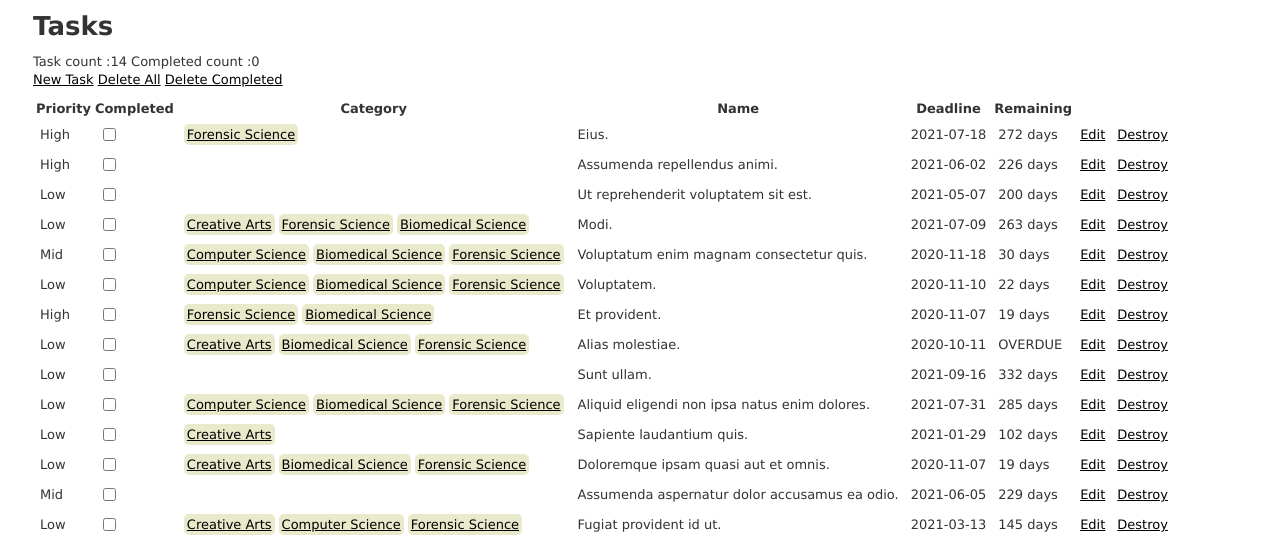
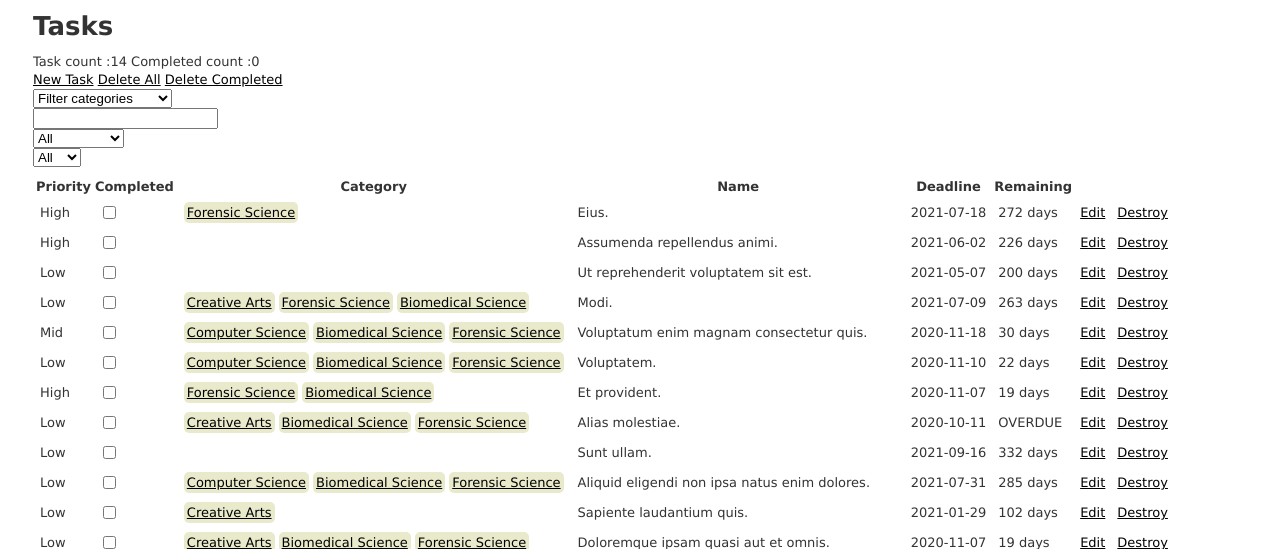
Before and after one commit to helenxfu/starcloud-candy-jars, a Rails app: page /tasks in a window 1280 px wide. Shown: the part 87-636 px from the top of the page. Run offline with Rails 7, Linux system fonts and the light colour scheme; a user stored in the database is signed in; data comes from the database, SQL or seed files in the repository; style sheets or scripts are compiled from the project's sources; some libraries are stand-ins or nearby versions.

Commit message:
individually working form

```diff
--- a/app/controllers/tasks_controller.rb
+++ b/app/controllers/tasks_controller.rb
@@ -1,11 +1,25 @@
 class TasksController < ApplicationController
   before_action :require_user
   before_action :set_task, only: [:edit, :update, :destroy]
+  before_action :index_params, only: :index
 
   def index
-    @tasks = current_user.tasks.paginate(page: params[:page], per_page: 50)
+    # debugger
+    if params[:search]
+      @tasks = current_user.tasks.where("name LIKE ?", "%#{params[:search]}%").paginate(page: params[:page], per_page: 50)
+    elsif params[:category_id]
+      category_id = params[:category_id].to_i
+      @tasks = current_user.categories.find(category_id).tasks.paginate(page: params[:page], per_page: 50)
+    elsif params[:completion]
+      completion = params[:completion] == "true" ? true : false
+      @tasks = current_user.tasks.where(completed: completion).paginate(page: params[:page], per_page: 50)
+    elsif params[:priority]
+      priority = params[:priority].to_i
+      @tasks = current_user.tasks.where(priority: priority).paginate(page: params[:page], per_page: 50)
+    else
+      @tasks = current_user.tasks.paginate(page: params[:page], per_page: 50)
+    end
   end
-
 
   def new
     @task = Task.new
@@ -55,6 +69,11 @@ class TasksController < ApplicationController
     redirect_back(fallback_location: root_url)
   end
 
+  def filter_tasks(id)
+    @tasks = current_user.tasks.where(category: id).paginate(page: params[:page], per_page: 50)
+    render tasks
+  end
+
   private
 
   # Use callbacks to share common setup or constraints between actions.
@@ -66,4 +85,8 @@ class TasksController < ApplicationController
   def task_params
     params.require(:task).permit(:name, :priority, :completed, :deadline, category_ids: [])
   end
+
+  def index_params
+    # params.permit(:search, :category_id, :completion)
+  end
 end
--- a/app/views/tasks/index.html.erb
+++ b/app/views/tasks/index.html.erb
@@ -9,6 +9,22 @@
 <%= link_to 'New Task', new_task_path %>
 <%= render 'filter', tasks: @tasks %>
 
+<%= form_with(url: "tasks", method: "get") do %>
+  <%= select_tag :category_id, options_from_collection_for_select(current_user.categories, :id, :name), onchange: "this.form.submit();", prompt: "Filter categories" %>
+<% end %>
+
+<%= form_with(url: "tasks", method: "get") do %>
+  <%= text_field_tag :search, params[:search], onkeyup: "this.form.submit();" %>
+<% end %>
+
+<%= form_with(url: "tasks", method: "get") do %>
+  <%= select_tag :completion, options_for_select([['All', "all"], ['Completed', true], ['In Progress', false]]), onchange: "this.form.submit();" %>
+<% end %>
+
+<%= form_with(url: "tasks", method: "get") do %>
+  <%= select_tag :priority, options_for_select([['All', "all"], ['low', 0], ['mid', 1], ['high', 2]]), onchange: "this.form.submit();" %>
+<% end %>
+
 <%= render 'task', tasks: @tasks %>
 
 <br>
```
